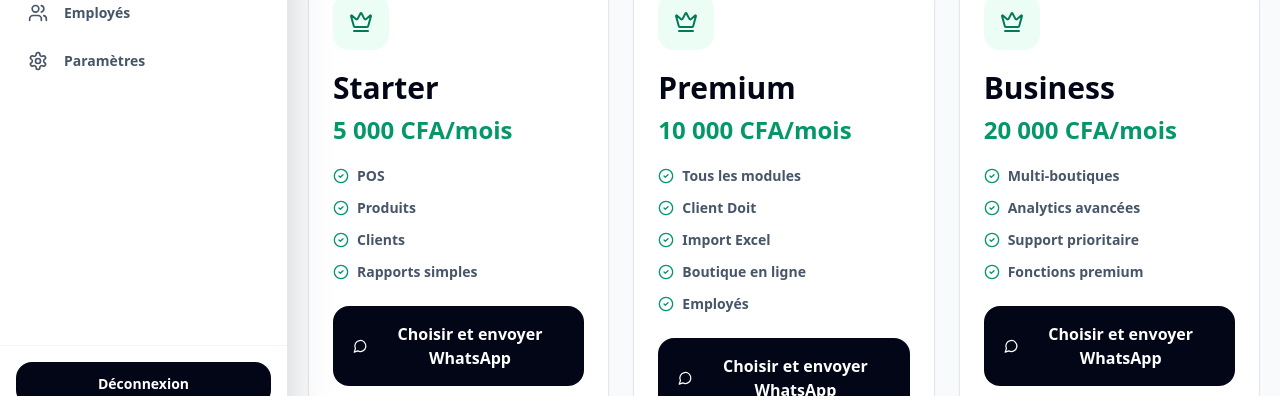
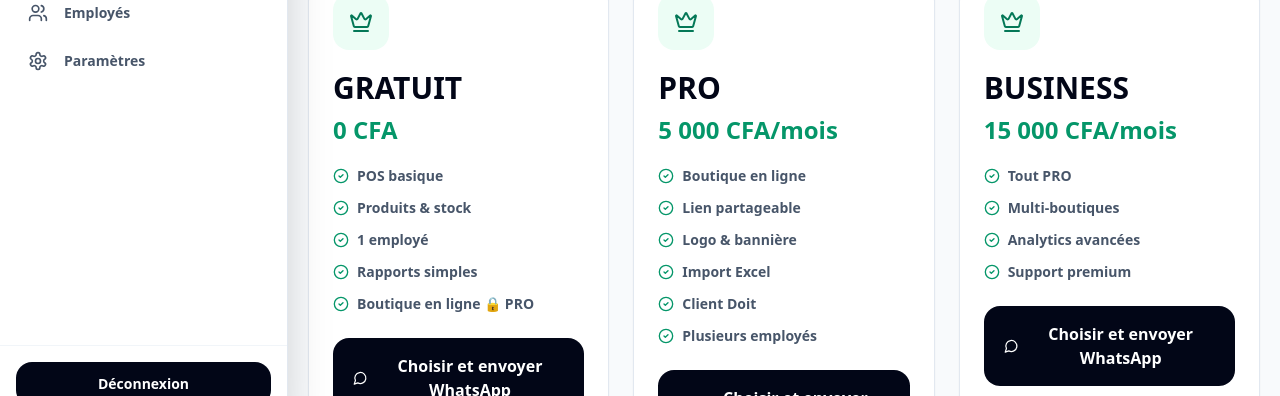
Before and after one commit to Amdyb/caissepro-v2, a Next.js app: page /upgrade in a window 1280 px wide. Shown: the part 378-774 px from the top of the page. Built offline with nearby package versions, Linux system fonts and the light colour scheme; no server answers.

Commit message:
Update page.tsx

```diff
--- a/app/upgrade/page.tsx
+++ b/app/upgrade/page.tsx
@@ -6,9 +6,44 @@ import { CheckCircle2, Crown, MessageCircle } from 'lucide-react'
 import { useEffect, useState } from 'react'
 
 const plans = [
-  { id: 'starter', name: 'Starter', price: '5 000 CFA/mois', features: ['POS', 'Produits', 'Clients', 'Rapports simples'] },
-  { id: 'premium', name: 'Premium', price: '10 000 CFA/mois', features: ['Tous les modules', 'Client Doit', 'Import Excel', 'Boutique en ligne', 'Employés'] },
-  { id: 'business', name: 'Business', price: '20 000 CFA/mois', features: ['Multi-boutiques', 'Analytics avancées', 'Support prioritaire', 'Fonctions premium'] }
+  {
+    id: 'free',
+    name: 'GRATUIT',
+    price: '0 CFA',
+    features: [
+      'POS basique',
+      'Produits & stock',
+      '1 employé',
+      'Rapports simples',
+      'Boutique en ligne 🔒 PRO'
+    ]
+  },
+
+  {
+    id: 'pro',
+    name: 'PRO',
+    price: '5 000 CFA/mois',
+    features: [
+      'Boutique en ligne',
+      'Lien partageable',
+      'Logo & bannière',
+      'Import Excel',
+      'Client Doit',
+      'Plusieurs employés'
+    ]
+  },
+
+  {
+    id: 'business',
+    name: 'BUSINESS',
+    price: '15 000 CFA/mois',
+    features: [
+      'Tout PRO',
+      'Multi-boutiques',
+      'Analytics avancées',
+      'Support premium'
+    ]
+  }
 ]
 
 export default function UpgradePage() {
```
